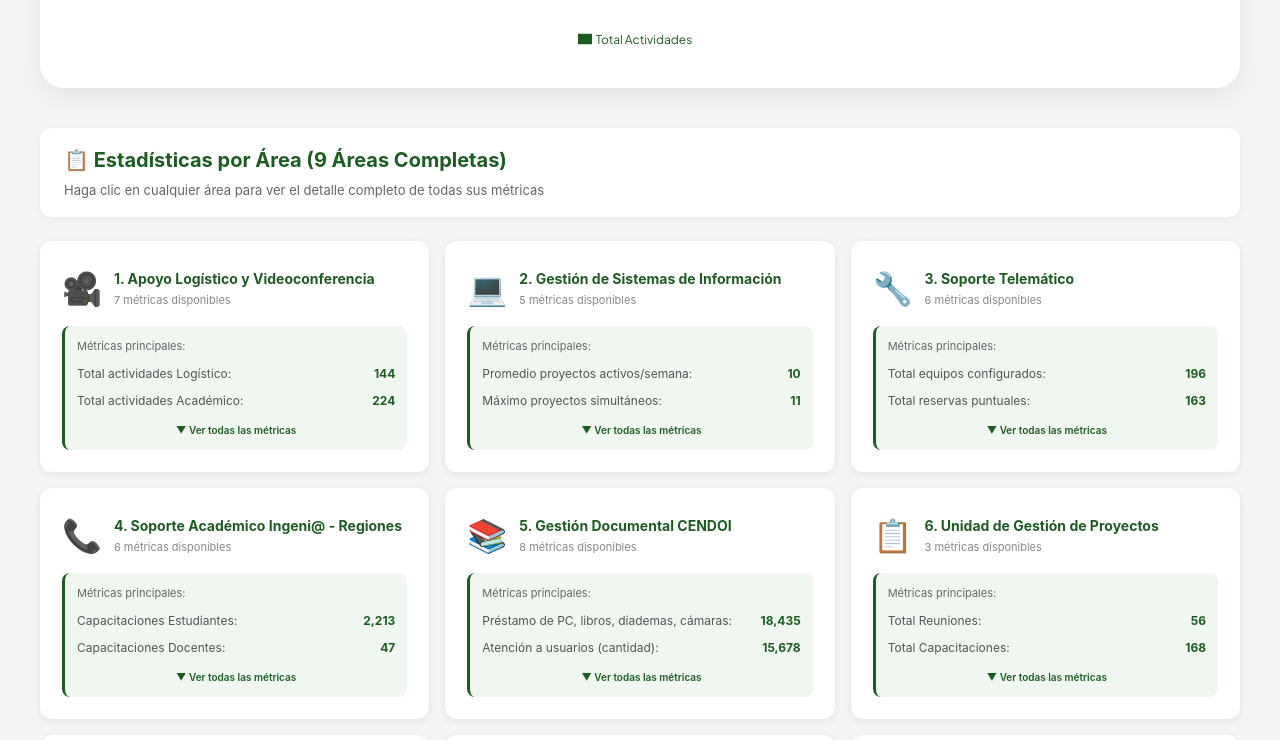
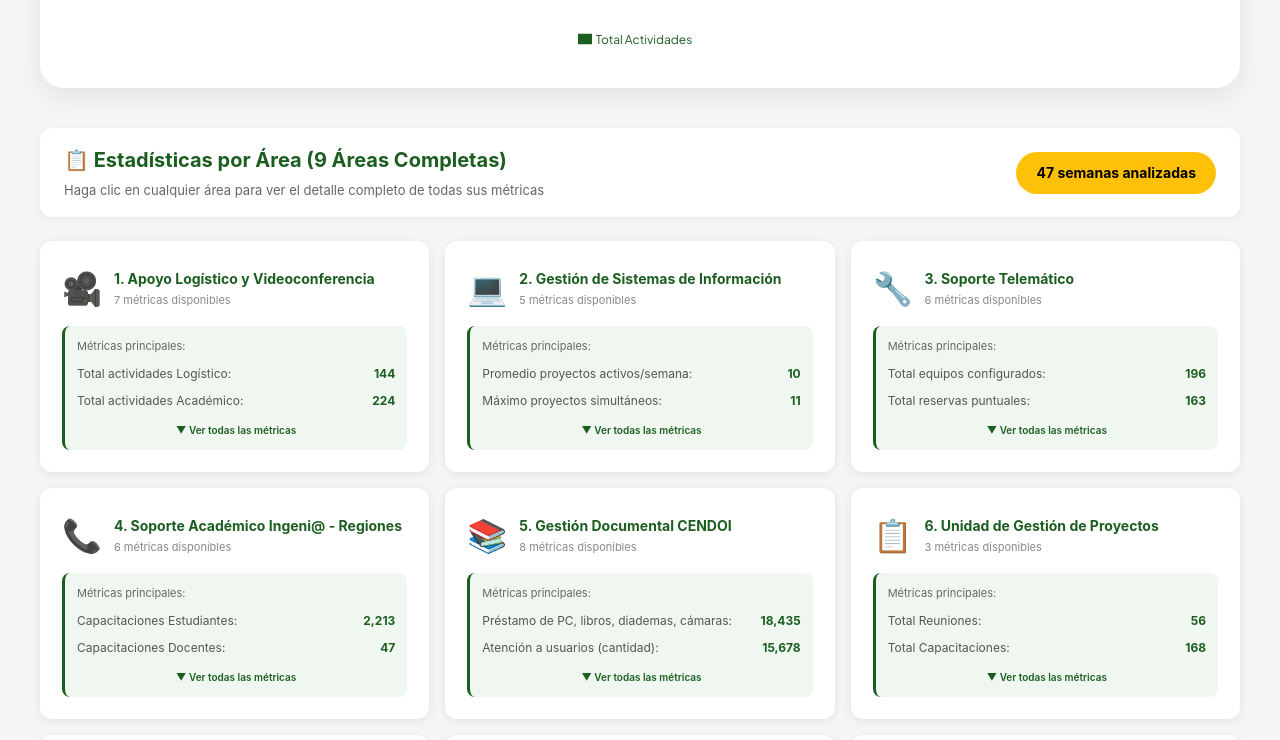
Before and after one commit to victorsantamariam/drai-dashboard, a React (Vite) app: page / in a window 1280 px wide. Shown: the part 860-1600 px from the top of the page. Built offline with nearby package versions, Linux system fonts and the light colour scheme.

Commit message:
cambio numeros de produccion y agrego semanas

```diff
--- a/src/App.jsx
+++ b/src/App.jsx
@@ -102,12 +102,12 @@ const DATOS_DRAI = {
     icon: '🎨',
     color: '#FF5722',
     datos: {
-      'Videoconferencias (Meets y Zooms)': 5,
+      'Videoconferencias Meets + Zooms (3114 horas sesiones)': 1526,
       'Productos realizados (videos y piezas gráficas)': 18,
-      'Videos de apoyo comunicación interna para redes sociales': 28,
+      'Videos de apoyo comunicación interna redes sociales': 28,
       'Transmisiones en vivo YouTube y Facebook': 59,
       'Acompañamiento virtual visita pares académicos': 1,
-      'Streamings y cubrimientos (176 horas)': 73,
+      'Streamings y cubrimientos (371 horas transmisión)': 129,
       'Cursos virtualizados Posgrados': 11,
       'Banners': 69,
       'Previews': 14,
@@ -115,8 +115,7 @@ const DATOS_DRAI = {
       'Presentaciones': 3,
       'Lecturas': 34,
       'Videos': 16,
-      'Productos proyecto CGR - libro digital e impreso': 1,
-      'Productos proyecto CGR - diagramado (202 páginas)': 1,
+      'Productos proyecto CGR - libro digital e impreso diagramado (202 páginas)': 1,
       'Curso Apache Spark con Python': 1,
       'Curso MUNDO URI (2 unidades + 150 slides)': 1,
       'Caja de herramientas': 1,
@@ -488,14 +487,32 @@ export default function DRAIDashboard() {
           padding: '16px 24px',
           borderRadius: '12px',
           marginBottom: '24px',
-          boxShadow: '0 2px 8px rgba(0,0,0,0.05)'
+          boxShadow: '0 2px 8px rgba(0,0,0,0.05)',
+          display: 'flex',
+          alignItems: 'center',
+          justifyContent: 'space-between',
+          flexWrap: 'wrap',
+          gap: '16px'
         }}>
+          <div style={{ flex: 1 }}>
             <h2 style={{ fontSize: '20px', fontWeight: 700, margin: 0, color: '#1B5E20' }}>
               📋 Estadísticas por Área (9 Áreas Completas)
             </h2>
             <p style={{ fontSize: '13px', color: '#666', margin: '4px 0 0' }}>
               Haga clic en cualquier área para ver el detalle completo de todas sus métricas
             </p>
+          </div>
+          <div style={{
+            background: '#FFC107',
+            color: '#000',
+            padding: '10px 20px',
+            borderRadius: '24px',
+            fontSize: '14px',
+            fontWeight: 700,
+            whiteSpace: 'nowrap'
+          }}>
+            47 semanas analizadas
+          </div>
         </div>
 
         {/* Grid de Áreas - Estilo Minimalista */}
```
Lines whose indentation alone changed are shown as unchanged.
